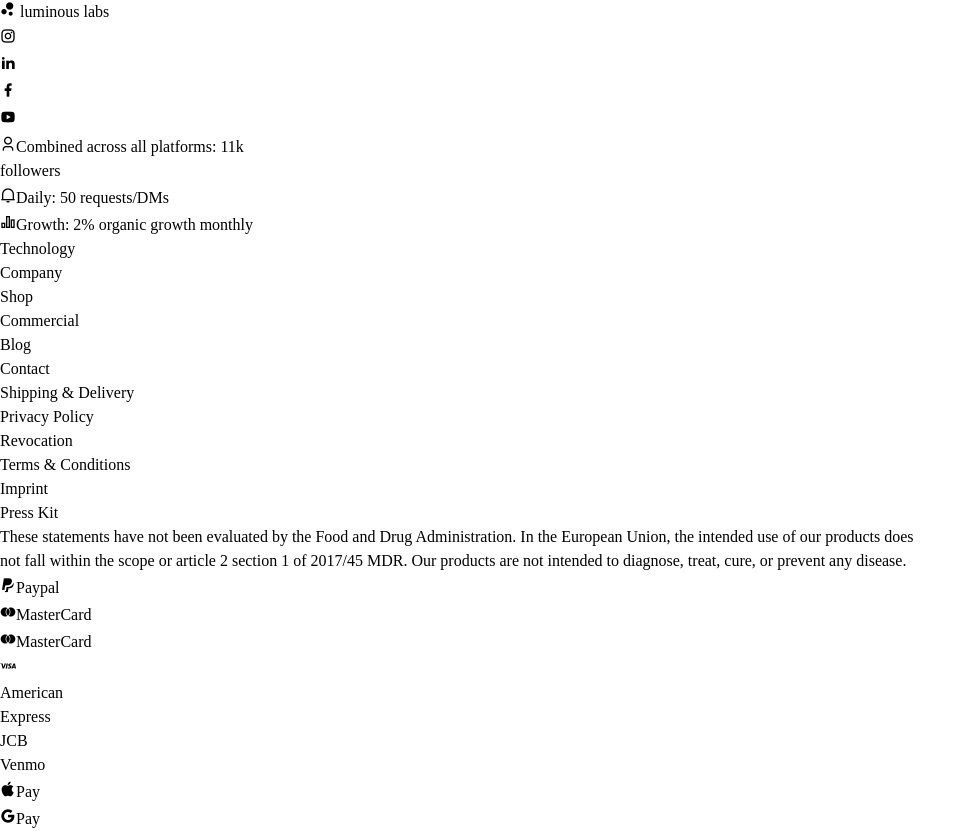
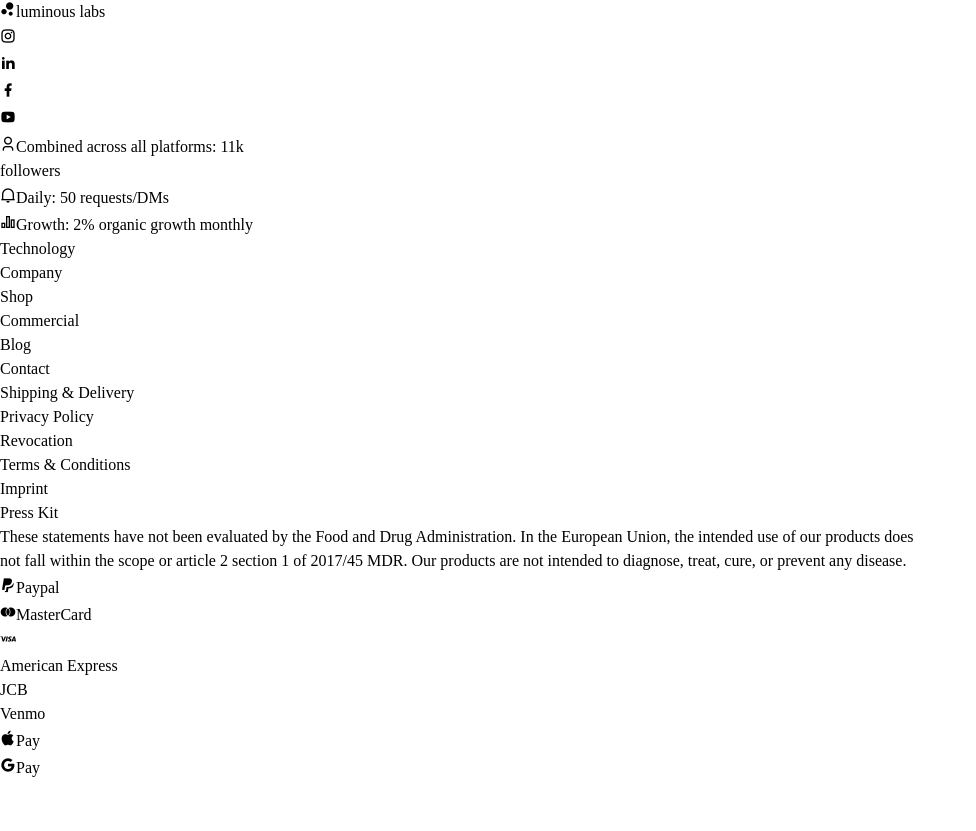
Before and after one commit to Aniket25-11/Luminous-Labs-using-Tailwind, a React (Vite) app: page / in a window 1280 px wide. Shown: the part 9878-10709 px from the top of the page, without its empty margins (0-976 px from the left). After the commit the page ends 10658 px from the top, so only its background shows below. Built offline with nearby package versions, Linux system fonts and the light colour scheme.

Commit message:
Added GSAP in footer

```diff
--- a/src/components/Footer.jsx
+++ b/src/components/Footer.jsx
@@ -1,76 +1,216 @@
-import React from 'react'
+import React, { useRef } from 'react';
+import gsap from 'gsap';
+import { useGSAP } from '@gsap/react';
+// import { ScrollTrigger } from 'swiper/modules';
+
+// Correct imports
+// import gsap from 'gsap';
+import { ScrollTrigger } from 'gsap/ScrollTrigger';
+
+// Register ScrollTrigger with GSAP
+gsap.registerPlugin(ScrollTrigger);
+
+// Swiper (if needed)
+import Swiper from 'swiper';
+import 'swiper/swiper-bundle.css';
+
 
 const Footer = () => {
+  const footerRef = useRef();
+  const socialIconsRef = useRef([]);
+  const paymentIconsRef = useRef([]);
+  const linksRef = useRef([]);
+  const statsRef = useRef([]);
+
+  useGSAP(() => {
+    // Register ScrollTrigger
+    gsap.registerPlugin(ScrollTrigger);
+
+    // Social icons hover effect
+    socialIconsRef.current.forEach(icon => {
+      gsap.set(icon, { transformOrigin: 'center center' });
+
+      icon.addEventListener('mouseenter', () => {
+        gsap.to(icon, {
+          scale: 1.1,
+          backgroundColor: '#333',
+          duration: 0.3,
+          ease: 'power2.out'
+        });
+      });
+
+      icon.addEventListener('mouseleave', () => {
+        gsap.to(icon, {
+          scale: 1,
+          backgroundColor: '#111',
+          duration: 0.3,
+          ease: 'power2.out'
+        });
+      });
+    });
+
+    // Payment icons hover effect
+    paymentIconsRef.current.forEach(icon => {
+      icon.addEventListener('mouseenter', () => {
+        gsap.to(icon, {
+          scale: 1.2,
+          duration: 0.3,
+          ease: 'power2.out'
+        });
+      });
+
+      icon.addEventListener('mouseleave', () => {
+        gsap.to(icon, {
+          scale: 1,
+          duration: 0.3,
+          ease: 'power2.out'
+        });
+      });
+    });
+
+    // Scroll animations
+    gsap.utils.toArray(footerRef.current.children).forEach((section, i) => {
+      gsap.from(section, {
+        opacity: 0,
+        y: 50,
+        duration: 0.8,
+        delay: i * 0.1,
+        ease: 'power3.out',
+        scrollTrigger: {
+          trigger: footerRef.current,
+          start: 'top 80%',
+          toggleActions: 'play none none none'
+        }
+      });
+    });
+
+    // Links hover effect
+    linksRef.current.forEach(link => {
+      link.addEventListener('mouseenter', () => {
+        gsap.to(link, {
+          x: 5,
+          color: '#fff',
+          duration: 0.3
+        });
+      });
+
+      link.addEventListener('mouseleave', () => {
+        gsap.to(link, {
+          x: 0,
+          color: link.classList.contains('text-gray-500') ? '#6b7280' : '#fff',
+          duration: 0.3
+        });
+      });
+    });
+
+    // Stats hover effect
+    statsRef.current.forEach(stat => {
+      stat.addEventListener('mouseenter', () => {
+        gsap.to(stat.querySelector('span:first-child'), {
+          scale: 1.2,
+          duration: 0.3
+        });
+      });
+
+      stat.addEventListener('mouseleave', () => {
+        gsap.to(stat.querySelector('span:first-child'), {
+          scale: 1,
+          duration: 0.3
+        });
+      });
+    });
+
+  }, { scope: footerRef });
+
   return (
-    <>
-      <div className='min-h-screen bg-black text-white rounded-3xl m-5 p-20'>
-        <div className='flex flex-row justify-between mb-20'>
-          <div className=''>
-            <h1 className='text-4xl font-semibold'><span><i className="ri-bubble-chart-fill"></i></span> luminous labs</h1>
-            <div className='flex '>
-              <p className='bg-gray-900 px-3 py-1 m-1 rounded-md text-4xl mt-8 mb-8'><i class="ri-instagram-line"></i></p>
-              <p className='bg-gray-900 px-3 py-1 m-1 rounded-md text-4xl mt-8 mb-8'><i class="ri-linkedin-fill"></i></p>
-              <p className='bg-gray-900 px-3 py-1 m-1 rounded-md text-4xl mt-8 mb-8'><i class="ri-facebook-fill"></i></p>
-              <p className='bg-gray-900 px-3 py-1 m-1 rounded-md text-4xl mt-8 mb-8'><i class="ri-youtube-fill"></i></p>
+    <div ref={footerRef} className='min-h-screen bg-black text-white rounded-3xl m-5 p-20'>
+      <div className='flex flex-row justify-between mb-20'>
+        <div>
+          <h1 className='text-4xl font-semibold mb-10'><i className="ri-bubble-chart-fill mr-2"></i>luminous labs</h1>
+
+          <div className='flex mb-10'>
+            <div
+              ref={el => socialIconsRef.current[0] = el}
+              className='bg-gray-900 px-3 py-1 m-1 rounded-md text-4xl cursor-pointer hover:text-pink-500 transition-colors'
+            >
+              <i className="ri-instagram-line"></i>
             </div>
-            {/* <div className=''> */}
-            <p class="flex items-center mb-4">
-              <span class="mr-3 text-3xl"><i class="ri-user-3-line"></i></span>
-              <span>Combined across all platforms: 11k <br /> followers</span>
-            </p>
+            <div
+              ref={el => socialIconsRef.current[1] = el}
+              className='bg-gray-900 px-3 py-1 m-1 rounded-md text-4xl cursor-pointer hover:text-blue-500 transition-colors'
+            >
+              <i className="ri-linkedin-fill"></i>
+            </div>
+            <div
+              ref={el => socialIconsRef.current[2] = el}
+              className='bg-gray-900 px-3 py-1 m-1 rounded-md text-4xl cursor-pointer hover:text-blue-700 transition-colors'
+            >
+              <i className="ri-facebook-fill"></i>
+            </div>
+            <div
+              ref={el => socialIconsRef.current[3] = el}
+              className='bg-gray-900 px-3 py-1 m-1 rounded-md text-4xl cursor-pointer hover:text-red-600 transition-colors'
+            >
+              <i className="ri-youtube-fill"></i>
+            </div>
+          </div>
 
-            <p class="flex items-center mb-4">
-              <span class="mr-3 text-3xl"><i class="ri-notification-2-line"></i></span>
-              <span>Daily: 50 requests/DMs</span>
-            </p>
+          <div ref={el => statsRef.current[0] = el} className="flex items-center mb-6 cursor-pointer text-lg">
+            <span className="mr-3 text-3xl"><i className="ri-user-3-line"></i></span>
+            <span>Combined across all platforms: 11k <br /> followers</span>
+          </div>
 
-            <p class="flex items-center mb-4">
-              <span class="mr-3 text-3xl"><i class="ri-bar-chart-2-line"></i></span>
-              <span>Growth: 2% organic growth monthly</span>
-            </p>
+          <div ref={el => statsRef.current[1] = el} className="flex items-center mb-6 cursor-pointer text-lg">
+            <span className="mr-3 text-3xl"><i className="ri-notification-2-line"></i></span>
+            <span>Daily: 50 requests/DMs</span>
+          </div>
 
-            {/* </div> */}
-          </div>
-          <div>
-            <p className='mt-2 mb-2'>Technology</p>
-            <p className='mt-2 mb-2'>Company</p>
-            <p className='mt-2 mb-2'>Shop</p>
-            <p className='mt-2 mb-2'>Commercial</p>
-            <p className='mt-2 mb-2'>Blog</p>
-            <p className='mt-2 mb-2'>Contact</p>
-          </div>
-          <div>
-            <p className='mt-2 mb-2 text-gray-500'>Shipping & Delivery</p>
-            <p className='mt-2 mb-2 text-gray-500'>Privacy Policy</p>
-            <p className='mt-2 mb-2 text-gray-500'>Revocation</p>
-            <p className='mt-2 mb-2 text-gray-500'>Terms & Conditions</p>
-            <p className='mt-2 mb-2 text-gray-500'>Imprint</p>
-            <p className='mt-2 mb-2 text-gray-500'>Press Kit</p>
-          </div>
-          <div>
-            {/* Empty Space  */}
+          <div ref={el => statsRef.current[2] = el} className="flex items-center mb-6 cursor-pointer text-lg">
+            <span className="mr-3 text-3xl"><i className="ri-bar-chart-2-line"></i></span>
+            <span>Growth: 2% organic growth monthly</span>
           </div>
         </div>
-        <div className='mb-40'>
-          <p className='text-sm text-gray-500'>These statements have not been evaluated by the Food and Drug Administration. In the European Union, the intended use of our products does <br /> not fall within the scope or article 2 section 1 of 2017/45 MDR. Our products are not intended to diagnose, treat, cure, or prevent any disease.
-          </p>
-        </div>
-        <div className='flex justify-between items-center text-center mt-20 '>
-          <p><i class="ri-paypal-fill text-3xl"></i>Paypal</p>
-          <p><i class="ri-mastercard-fill text-3xl"></i>MasterCard</p>
-          <p><i class="ri-mastercard-fill text-3xl"></i>MasterCard</p>
-          <p><i class="ri-visa-line text-3xl"></i></p>
-          <p>American <br />Express</p>
-          <p>JCB</p>
-          <p>Venmo</p>
-          <p><i class="ri-apple-fill text-3xl"></i>Pay</p>
-          <p><i class="ri-google-fill text-3xl"></i>Pay</p>
+
+        <div className='text-xl'>
+          <p ref={el => linksRef.current[0] = el} className='mt-4 mb-4 cursor-pointer hover:underline'>Technology</p>
+          <p ref={el => linksRef.current[1] = el} className='mt-4 mb-4 cursor-pointer hover:underline'>Company</p>
+          <p ref={el => linksRef.current[2] = el} className='mt-4 mb-4 cursor-pointer hover:underline'>Shop</p>
+          <p ref={el => linksRef.current[3] = el} className='mt-4 mb-4 cursor-pointer hover:underline'>Commercial</p>
+          <p ref={el => linksRef.current[4] = el} className='mt-4 mb-4 cursor-pointer hover:underline'>Blog</p>
+          <p ref={el => linksRef.current[5] = el} className='mt-4 mb-4 cursor-pointer hover:underline'>Contact</p>
         </div>
 
+        <div className='text-xl'>
+          <p ref={el => linksRef.current[6] = el} className='mt-4 mb-4 text-gray-500 cursor-pointer hover:underline'>Shipping & Delivery</p>
+          <p ref={el => linksRef.current[7] = el} className='mt-4 mb-4 text-gray-500 cursor-pointer hover:underline'>Privacy Policy</p>
+          <p ref={el => linksRef.current[8] = el} className='mt-4 mb-4 text-gray-500 cursor-pointer hover:underline'>Revocation</p>
+          <p ref={el => linksRef.current[9] = el} className='mt-4 mb-4 text-gray-500 cursor-pointer hover:underline'>Terms & Conditions</p>
+          <p ref={el => linksRef.current[10] = el} className='mt-4 mb-4 text-gray-500 cursor-pointer hover:underline'>Imprint</p>
+          <p ref={el => linksRef.current[11] = el} className='mt-4 mb-4 text-gray-500 cursor-pointer hover:underline'>Press Kit</p>
+        </div>
+
+        <div>{/* Empty Space */}</div>
       </div>
 
-    </>
-  )
-}
+      <div className='mb-40'>
+        <p className='text-md font-serif text-gray-500'>
+          These statements have not been evaluated by the Food and Drug Administration. In the European Union, the intended use of our products does <br />
+          not fall within the scope or article 2 section 1 of 2017/45 MDR. Our products are not intended to diagnose, treat, cure, or prevent any disease.
+        </p>
+      </div>
 
-export default Footer
+      <div className='flex justify-between items-center text-center mt-20 flex-wrap gap-4'>
+        <div ref={el => paymentIconsRef.current[0] = el} className='cursor-pointer text-2xl font-bold'><i className="ri-paypal-fill text-3xl mr-2"></i>Paypal</div>
+        <div ref={el => paymentIconsRef.current[1] = el} className='cursor-pointer text-2xl font-bold'><i className="ri-mastercard-fill text-3xl mr-2"></i>MasterCard</div>
+        <div ref={el => paymentIconsRef.current[2] = el} className='cursor-pointer'><i className="ri-visa-line text-6xl mr-2"></i></div>
+        <div className='cursor-pointer text-2xl font-bold'>American Express</div>
+        <div className='cursor-pointer text-2xl font-bold'>JCB</div>
+        <div className='cursor-pointer text-2xl font-bold'>Venmo</div>
+        <div ref={el => paymentIconsRef.current[3] = el} className='cursor-pointer text-2xl font-bold'><i className="ri-apple-fill text-3xl mr-2"></i>Pay</div>
+        <div ref={el => paymentIconsRef.current[4] = el} className='cursor-pointer text-2xl font-bold'><i className="ri-google-fill text-3xl mr-2"></i>Pay</div>
+      </div>
+    </div>
+  );
+};
+
+export default Footer;
```
